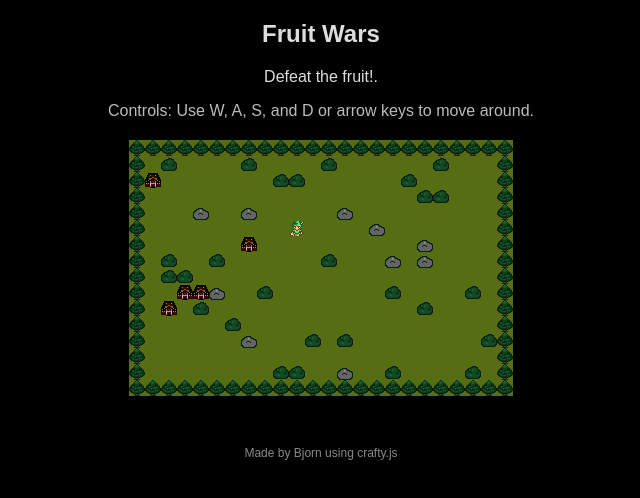
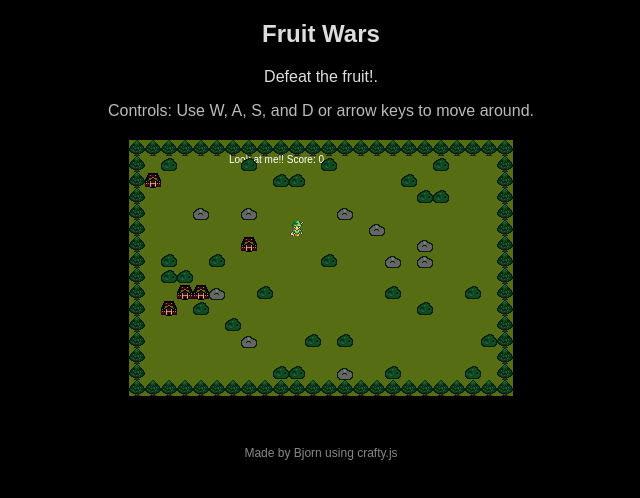
Before and after one commit to bjornlinder/Crafty-RTS, a website: page index.html in a window 1280 px wide. Shown: the full height of the page, 319-959 px from the left. Drawn offline with Linux system fonts and the light colour scheme.

Commit message:
Left out node modules.

```diff
--- a/index.html
+++ b/index.html
@@ -8,6 +8,7 @@
   <script src="src/combat.js"></script>
   <script src="src/scenes.js"></script>
   <script src="src/ai_movement.js"></script>
+  <script src="src/display.js"></script>
 
 
   <script>
--- a/src/ai_movement.js
+++ b/src/ai_movement.js
@@ -28,6 +28,7 @@ Crafty.c('Missile', {
     		if (dead) { // fighting unit is killed
       	//	console.log("Death Event Triggered. Dead cherry = " + this[0])
       		Crafty.trigger('Death', this);
+          score += 10;
     			// Assign gold, score, & xp to this trigger
     		}
 				this.destroy();
--- a/src/scenes.js
+++ b/src/scenes.js
@@ -26,6 +26,16 @@ Crafty.scene('Game', function() {
 			}
 		}
 	}
+
+  // Scoreboard
+	scoreboard = Crafty.e("2D, Canvas, Text").attr({ x: 100, y: 15 }).text('Look at me!! Score: ' + score)
+	   .textColor('#ffffff', 1.6);
+     https://groups.google.com/forum/#!topic/craftyjs/wO-0cYN8Dy4
+     // bind to death events
+     //Score boards
+     // Crafty.e("LeftPoints, DOM, 2D, Text")
+     //   .attr({ x: 20, y: 20, w: 100, h: 20, points: 0 })
+     //   .text("0 Points");
 
  	//CREATE PATH FOR MINONS OF DARKNESS
   // for (var x = 0; x < Game.map_grid.width; x++) {
@@ -207,13 +217,14 @@ Crafty.scene('Loading', function(){
 			ring:     ['assets/candy_dish_lid.mp3', 'assets/candy_dish_lid.ogg', 'assets/candy_dish_lid.aac']
 		});
 
+
+    score = 0;
+    // levels = 2;//next make this infinite
+		//wave count incrementing
+    // Crafty.e("2D, Canvas, Text").attr({ x: 100, y: 100 }).text('Look at me!! Score: ' + score)
+    //    .textColor('#FF0000', 0.6);
+
 		// Now that our sprites are ready to draw, start the game
 		Crafty.scene('Game');
-
-    // score = 0;
-    // levels = 2;//next make this infinite
-		//wave count incrementing
-		// Crafty.e("2D, Canvas, Text").attr({ x: 100, y: 100 }).text('Look at me!!')
-		//   .textColor('#FF0000', 0.6);
 	});
 });
```
Also changed, not shown: package.json (added, +31 -0 lines), web.js (added, +16 -0 lines), src/display.js (added), 1 other file.
